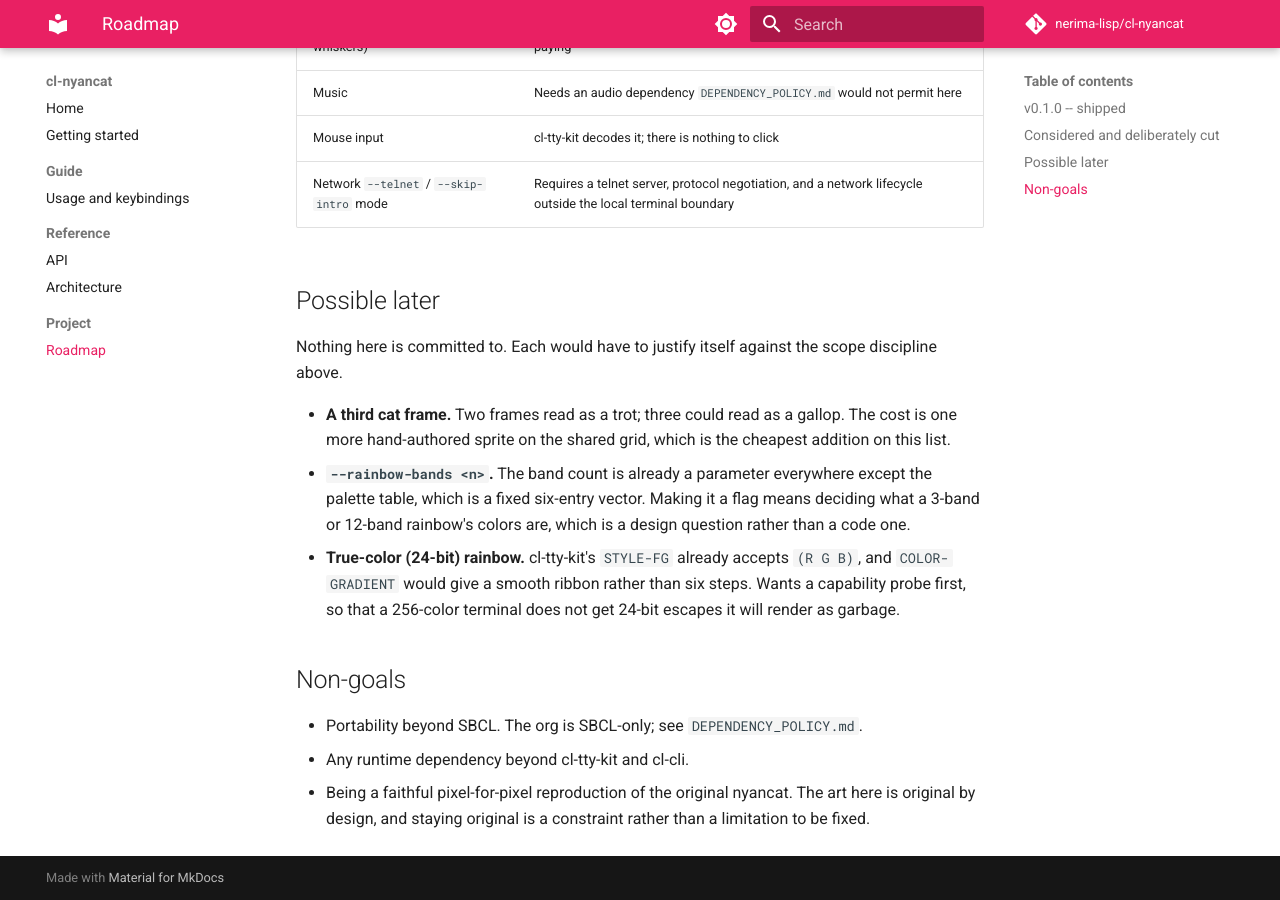
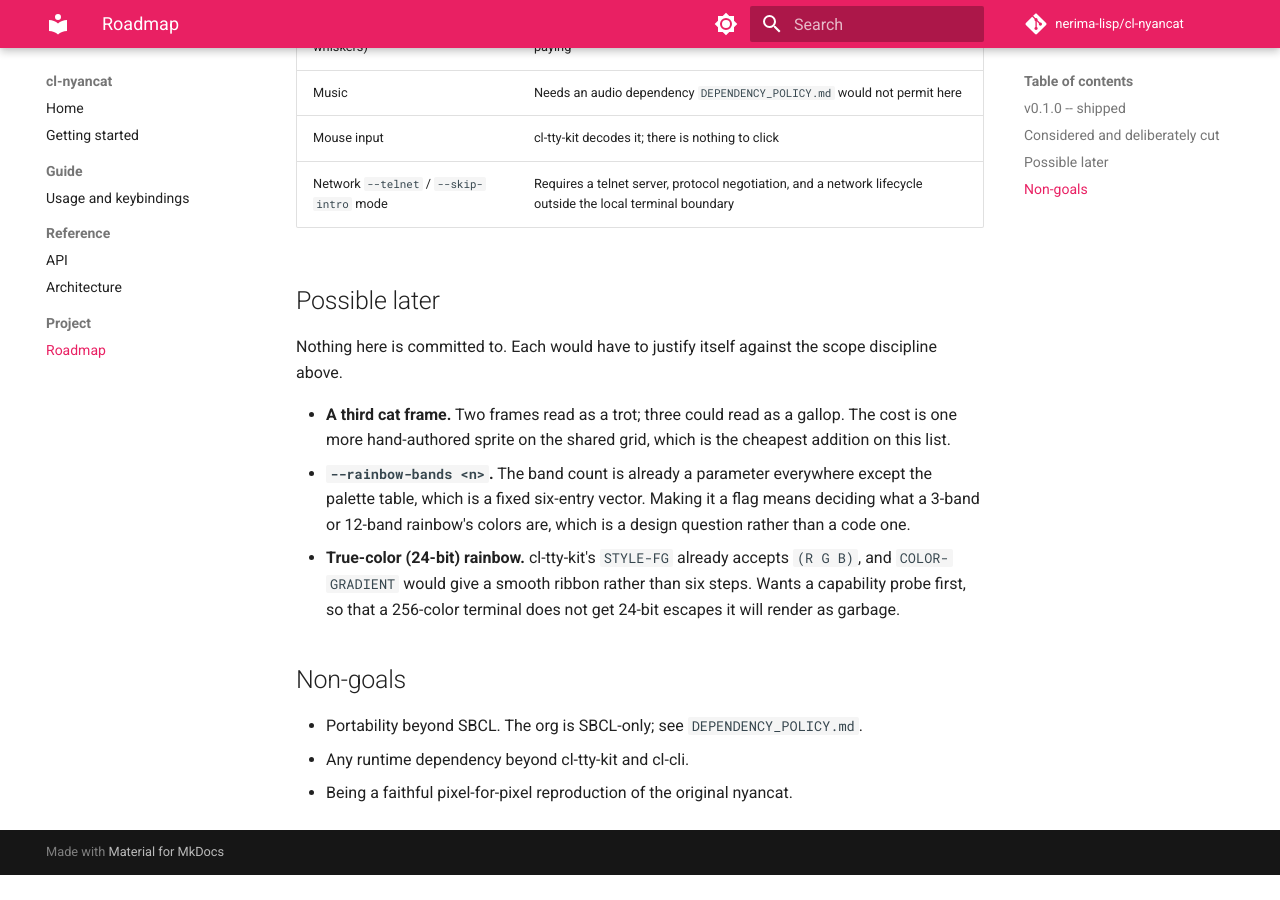
Before and after one commit to nerima-lisp/cl-nyancat, an MkDocs documentation site: the page built from docs/src/project/roadmap.md, in a window 1280 px wide and 900 px high, scrolled down 925 px. Built offline with MkDocs 1.6.1 and Material for MkDocs 9.7.7, drawn with Linux system fonts in a browser that asks for light colours; comment, search, counter and statistics services are not loaded; after the commit the page ends 1800 px from its top, so only the background shows below that; some of the changed text lies outside the part shown.

Commit message:
Trim duplicated project documentation

```diff
--- a/docs/src/project/roadmap.md
+++ b/docs/src/project/roadmap.md
@@ -8,7 +8,7 @@ that makes the current version testable without a terminal.
 
 ## v0.1.0 -- shipped
 
-- Original pop-tart cat sprite, two animation frames sharing one column grid.
+- Pop-tart cat sprite with two animation frames sharing one column grid.
 - Six-band rainbow trail with a scrolling square wave.
 - Deterministic starfield: a pure hash of `(seed, column, row)`, twinkling on
   its own per-star phase.
@@ -58,6 +58,4 @@ scope discipline above.
 
 - Portability beyond SBCL. The org is SBCL-only; see `DEPENDENCY_POLICY.md`.
 - Any runtime dependency beyond cl-tty-kit and cl-cli.
-- Being a faithful pixel-for-pixel reproduction of the original nyancat. The
-  art here is original by design, and staying original is a constraint rather
-  than a limitation to be fixed.
+- Being a faithful pixel-for-pixel reproduction of the original nyancat.
```
Also changed, not shown: docs/src/index.md (+1 -4 lines), docs/src/reference/api.md (+3 -3 lines), README.md.
